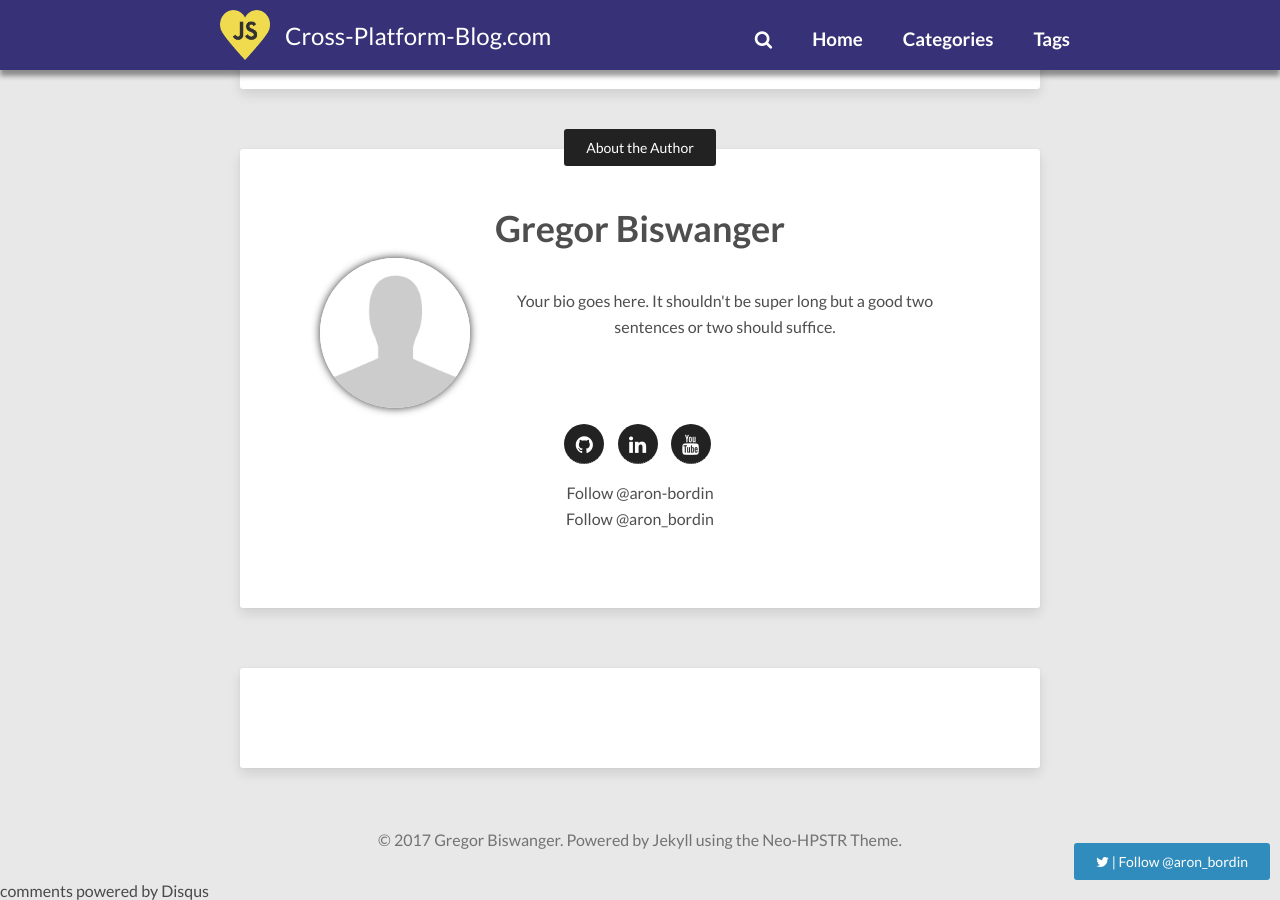
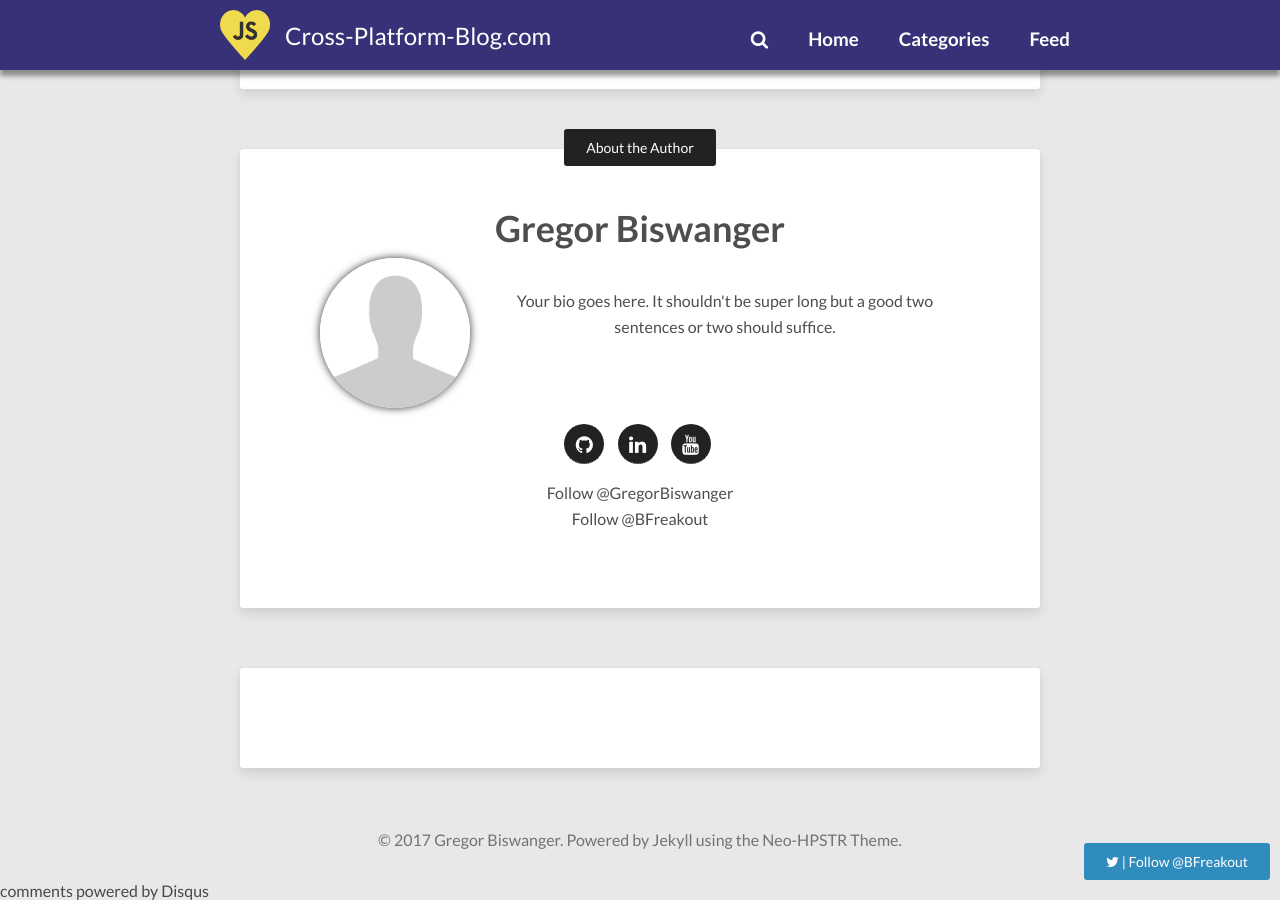
Before and after one commit to GregorBiswanger/CrossPlatformBlogCom, a Jekyll site: the page built from _posts/2016-12-01-code-highlighting-post.md, in a window 1280 px wide and 900 px high, scrolled down 1952 px. Built offline with Jekyll 4.4.1, drawn with Linux system fonts in a browser that asks for light colours; nearby versions of some CDN libraries; comment, search, counter and statistics services are not loaded.

Commit message:
update config and favicon

```diff
--- a/Gemfile
+++ b/Gemfile
@@ -3,3 +3,4 @@
 gem 'octopress'
 gem 'jekyll-paginate'
 gem 'neo-hpstr-jekyll-theme'
+gem 'jekyll-sitemap'
--- a/_config.yml
+++ b/_config.yml
@@ -23,8 +23,8 @@
   - title: 'Categories'
     url: '/categories'
     type: 'categories'
-  - title: 'Tags'
-    url: '/tags'
+  - title: 'Feed'
+    url: '/feed.xml'
   #- title: 'Favorites'
   #  url: '#'
   #  submenu:
@@ -36,25 +36,25 @@
 # Owner/author information
 owner:
   name:           Gregor Biswanger
-  site:           http://aronbordin.com
+  site:           http://www.cross-platform-developer.de
   avatar:         images/avatar.jpg
   bio:            "Your bio goes here. It shouldn't be super long but a good two sentences or two should suffice."
-  email:          you@email.com
+  email:          gregor.biswanger@web-enliven.de
   # Twitter nick for use in Twitter cards and follow button.
-  twitter: aron_bordin # if no twitter in this config, the twitter follow button will be removed
+  twitter: BFreakout # if no twitter in this config, the twitter follow button will be removed
   # GitHub nick for use in follow button in author block.
-  github: aron-bordin
+  github: GregorBiswanger
 
 # Twitter account associated with the site if different from owner/author twitter account.
 # Used in Twitter cards.
-twitter:
+twitter: BFreakout
 
 # Social networking links used in author block underneath posts. Update and remove as you like.
 social:
   - title: "github"
-    url: "https://github.com/aron-bordin"
+    url: "https://github.com/GregorBiswanger"
   - title: "linkedin"
-    url: "https://br.linkedin.com/in/aronbordin"
+    url: "https://br.linkedin.com/in/gregor.biswanger"
   - title: "youtube"
     url: "https://www.youtube.com/channel/UCfnSek-9HPWOx5e2pH7VFgg"
 
@@ -99,5 +99,5 @@
 
 include: [".htaccess"]
 exclude: ["demo/*", "lib", "config.rb", "Capfile", "config", "Gemfile", "Gemfile.lock", "README.md", "LICENSE", "log", "Rakefile", "Rakefile.rb", "tmp", "less", "*.sublime-project", "*.sublime-workspace", "test", "spec", "Gruntfile.js", "package.json", "node_modules"]
-gems: [jekyll-paginate]
+gems: [jekyll-paginate, jekyll-sitemap]
 theme: neo-hpstr-jekyll-theme
```
Also changed, not shown: favicon.ico, favicon.png, screenshoot.png (deleted).
